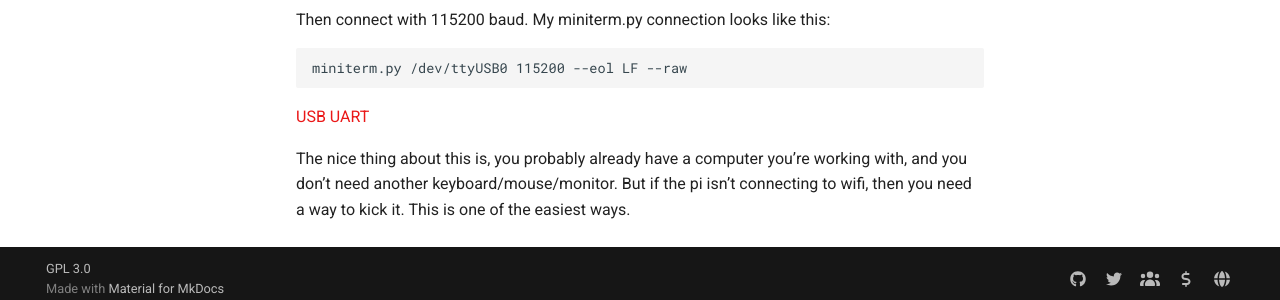
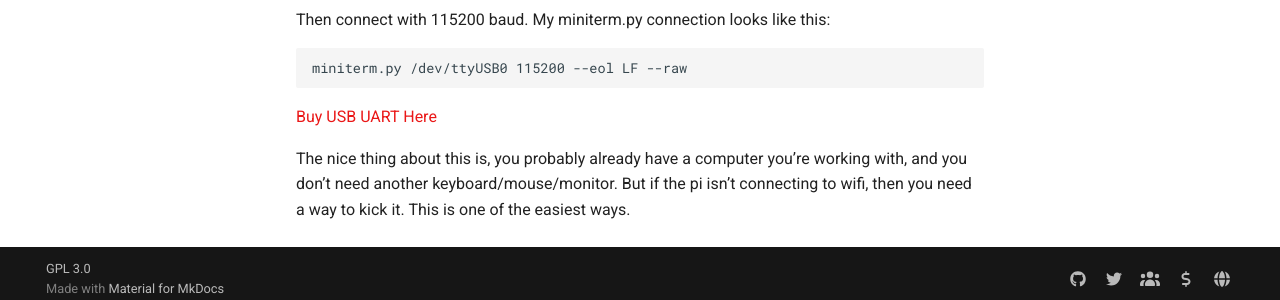
Before and after one commit to jeffeb3/v1pi, an MkDocs documentation site: the page built from docs/advanced.md, in a window 1280 px wide and 1150 px high. Shown: the part 839-1139 px from the top of the window. Built offline with MkDocs 1.6.1 and Material for MkDocs 9.7.7, drawn with Linux system fonts in a browser that asks for light colours; comment, search, counter and statistics services are not loaded.

````diff
--- a/docs/advanced.md
+++ b/docs/advanced.md
@@ -34,7 +34,7 @@ Then connect with 115200 baud. My miniterm.py connection looks like this:
 miniterm.py /dev/ttyUSB0 115200 --eol LF --raw
 ```
 
-[USB UART](https://amzn.to/2syfraB)
+[Buy USB UART Here](https://amzn.to/2syfraB)
 
 The nice thing about this is, you probably already have a computer you're working with, and you
 don't need another keyboard/mouse/monitor. But if the pi isn't connecting to wifi, then you need a
````
Also changed, not shown: docs/index.md (+2 -0 lines).
